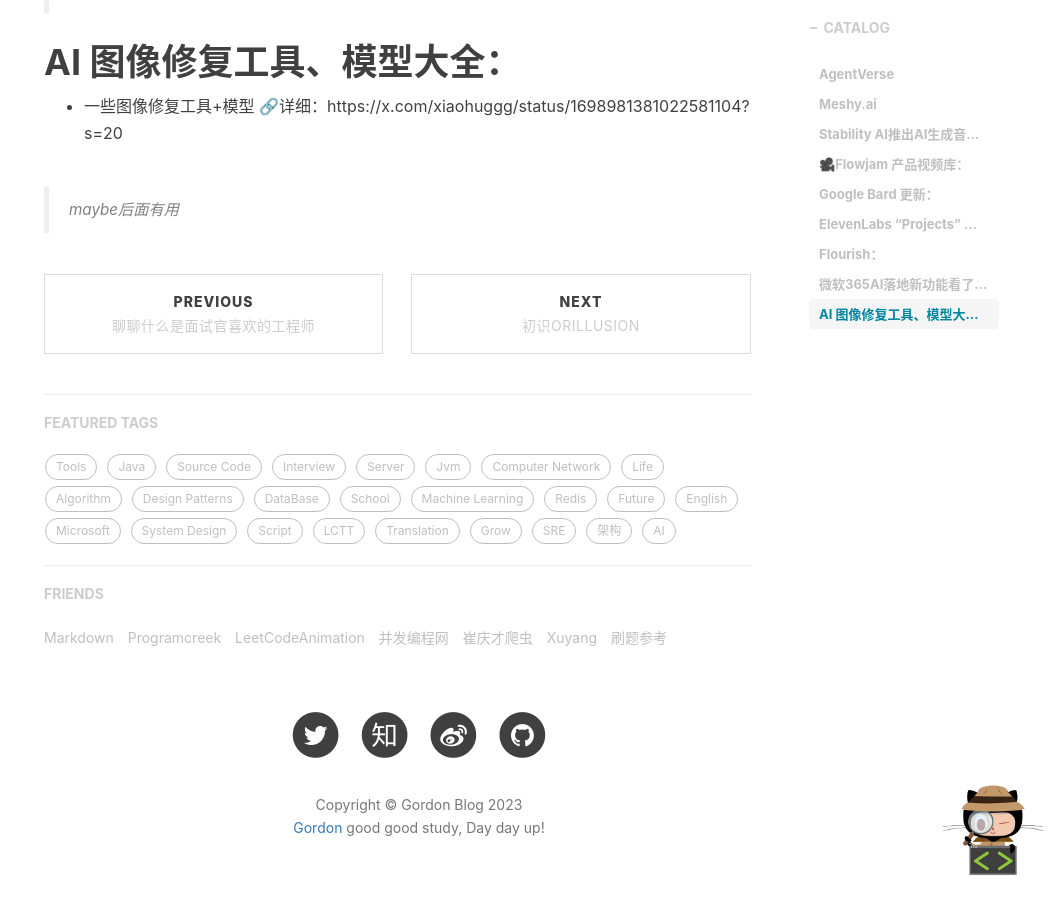
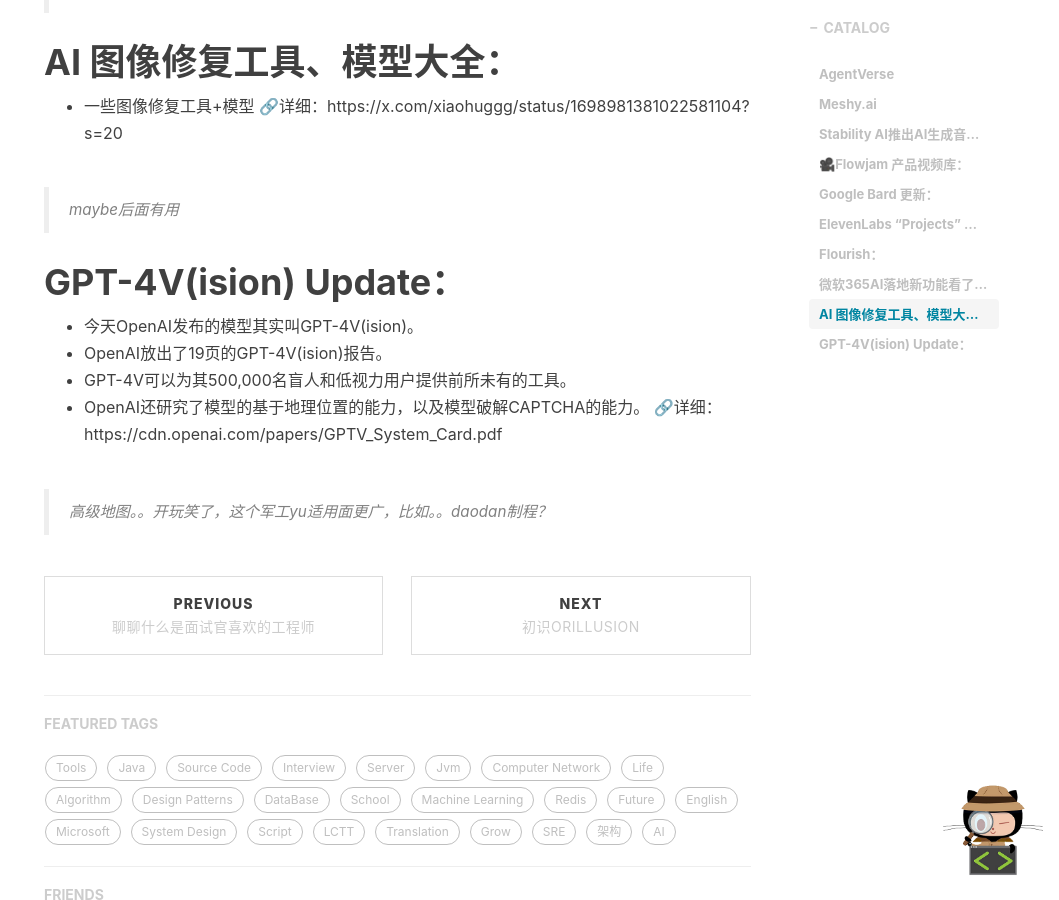
Before and after one commit to Gordon-Deng/Gordon-Deng.github.io, a Jekyll site: the page built from _posts/2023-09-12-ai学徒日记.markdown, in a window 1280 px wide and 900 px high, scrolled down 2635 px. Shown: the whole window, without its empty margins (221-1280 px from the left). Built offline with Jekyll 4.4.1, drawn with Linux system fonts in a browser that asks for light colours; nearby versions of some CDN libraries; comment, search, counter and statistics services are not loaded.

Commit message:
Update 2023-09-12-ai学徒日记.markdown

```diff
--- a/_posts/2023-09-12-ai学徒日记.markdown
+++ b/_posts/2023-09-12-ai学徒日记.markdown
@@ -78,3 +78,12 @@
 🔗详细：https://x.com/xiaohuggg/status/1698981381022581104?s=20
 
 > maybe后面有用
+
+# GPT-4V(ision) Update：
+- 今天OpenAI发布的模型其实叫GPT-4V(ision)。
+- OpenAI放出了19页的GPT-4V(ision)报告。
+- GPT-4V可以为其500,000名盲人和低视力用户提供前所未有的工具。
+- OpenAI还研究了模型的基于地理位置的能力，以及模型破解CAPTCHA的能力。
+🔗详细：https://cdn.openai.com/papers/GPTV_System_Card.pdf
+
+> 高级地图。。开玩笑了，这个军工yu适用面更广，比如。。daodan制程？
```
